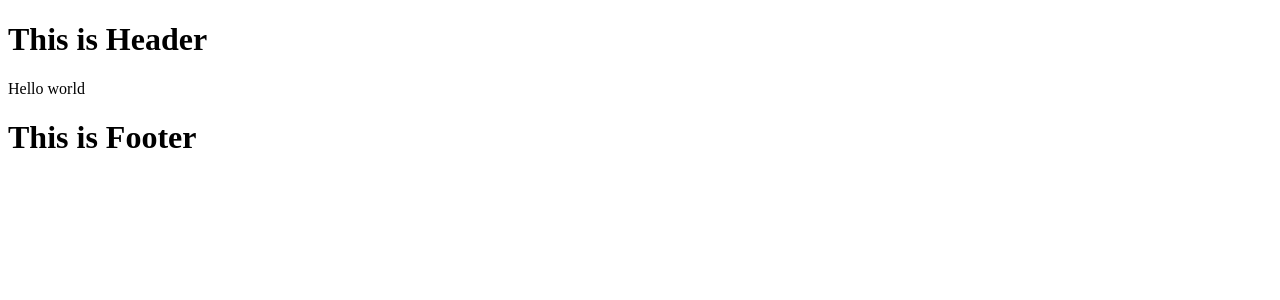
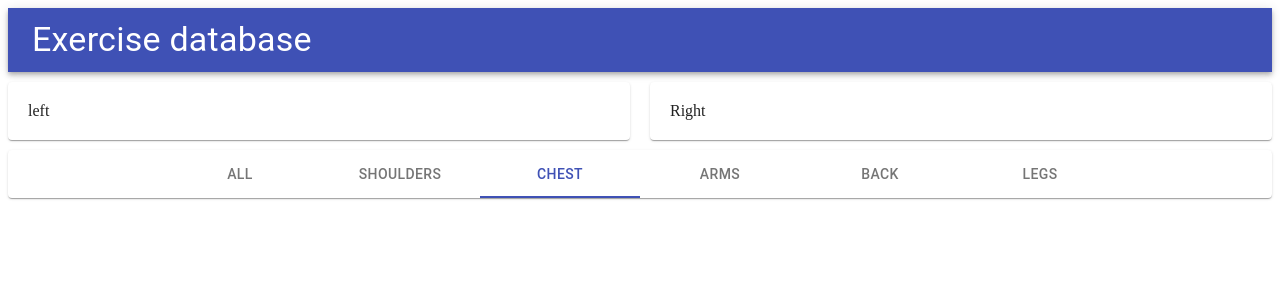
Before and after one commit to Yuxuan-Jiang/webpack-quick-start, a React app: page / in a window 1280 px wide. Shown: the top 300 px of the page. Built offline with nearby package versions, Linux system fonts and the light colour scheme.

Commit message:
add material ui layout

```diff
--- a/package.json
+++ b/package.json
@@ -12,6 +12,7 @@
   "license": "ISC",
   "devDependencies": {
     "@babel/core": "^7.6.4",
+    "@babel/plugin-proposal-class-properties": "^7.5.5",
     "@babel/preset-env": "^7.6.3",
     "@babel/preset-react": "^7.6.3",
     "@material-ui/core": "^4.5.1",
@@ -20,9 +21,7 @@
     "html-webpack-plugin": "^3.2.0",
     "webpack": "^4.41.1",
     "webpack-cli": "^3.3.9",
-    "webpack-dev-server": "^3.8.2"
-  },
-  "Dependencies": {
+    "webpack-dev-server": "^3.8.2",
     "react": "^16.10.2",
     "react-dom": "^16.10.2"
   }
--- a/src/Components/App.js
+++ b/src/Components/App.js
@@ -1,14 +1,19 @@
 import React, { Component, Fragment } from "react";
 import { Header, Footer } from "./Layouts";
 import { Page } from "./Exercises";
+import { exercises, muscles } from "../store";
 
 export default class extends Component {
+  states = {
+    exercises
+  };
+
   render() {
     return (
       <Fragment>
         <Header />
         <Page />
-        <Footer />
+        <Footer muscles={muscles} />
       </Fragment>
     );
   }
--- a/src/Components/Exercises/Page.js
+++ b/src/Components/Exercises/Page.js
@@ -1,7 +1,31 @@
 import React from "react";
+import { Grid, Paper } from "@material-ui/core";
 
 export default props => (
-  <div>
-    <p>Hello world</p>
-  </div>
+  <Grid container>
+    <Grid item sm>
+      <Paper
+        style={{
+          padding: 20,
+          marginRight: 10,
+          marginTop: 10,
+          marginBottom: 10
+        }}
+      >
+        left
+      </Paper>
+    </Grid>
+    <Grid item sm>
+      <Paper
+        style={{
+          padding: 20,
+          marginLeft: 10,
+          marginTop: 10,
+          marginBottom: 10
+        }}
+      >
+        Right
+      </Paper>
+    </Grid>
+  </Grid>
 );
--- a/src/Components/Layouts/Footer.js
+++ b/src/Components/Layouts/Footer.js
@@ -1,7 +1,13 @@
 import React from "react";
+import { Tab, Tabs, Paper } from "@material-ui/core";
 
-export default props => (
-  <div>
-    <h1>This is Footer</h1>
-  </div>
+export default ({ muscles }) => (
+  <Paper>
+    <Tabs value={2} indicatorColor="primary" textColor="primary" centered>
+      <Tab label={"All"} />
+      {muscles.map(group => (
+        <Tab label={group} />
+      ))}
+    </Tabs>
+  </Paper>
 );
--- a/src/Components/Layouts/Header.js
+++ b/src/Components/Layouts/Header.js
@@ -1,7 +1,17 @@
 import React from "react";
+import {
+  AppBar,
+  Typography,
+  Toolbar,
+  Tabs,
+  Tab,
+  Paper
+} from "@material-ui/core";
 
 export default props => (
-  <div>
-    <h1>This is Header</h1>
-  </div>
+  <AppBar position="static">
+    <Toolbar>
+      <Typography variant="h4">Exercise database</Typography>
+    </Toolbar>
+  </AppBar>
 );
--- /dev/null
+++ b/src/store.js
@@ -0,0 +1,46 @@
+export const muscles = ["shoulders", "chest", "arms", "back", "legs"];
+
+export const exercises = [
+  {
+    id: "overhead-press",
+    title: "Overhead Press",
+    description: "Delts exercise...",
+    muscles: "shoulders"
+  },
+  {
+    id: "dips",
+    title: "Dips",
+    description: "Triceps exercise...",
+    muscles: "arms"
+  },
+  {
+    id: "barbell-curls",
+    title: "Barbell Curls",
+    description: "Biceps exercise...",
+    muscles: "arms"
+  },
+  {
+    id: "bench-press",
+    title: "Bench Press",
+    description: "Chest exercise...",
+    muscles: "chest"
+  },
+  {
+    id: "pull-ups",
+    title: "Pull Ups",
+    description: "Back and biceps exercise...",
+    muscles: "back"
+  },
+  {
+    id: "deadlifts",
+    title: "Deadlifts",
+    description: "Back and leg exercise...",
+    muscles: "back"
+  },
+  {
+    id: "squats",
+    title: "Squats",
+    description: "Legs exercise...",
+    muscles: "legs"
+  }
+];
```
Also changed, not shown: .babelrc.
